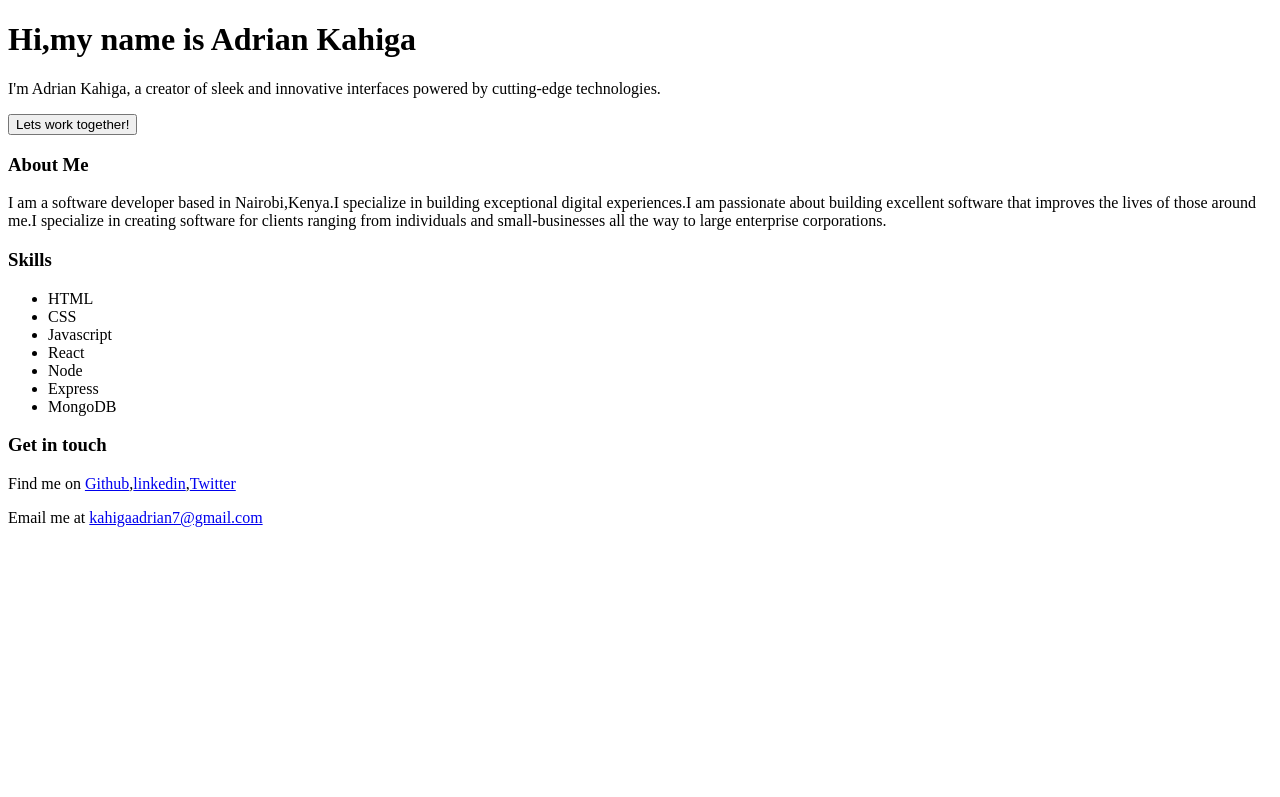
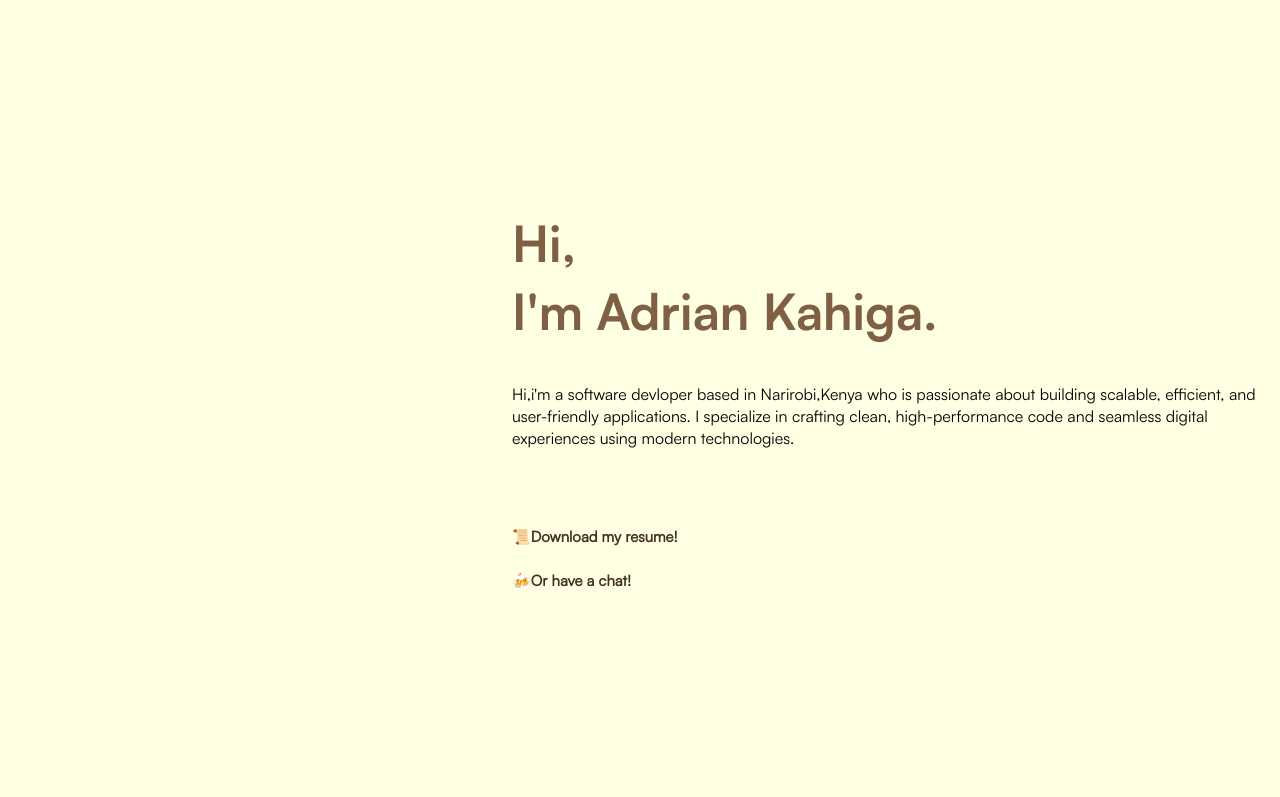
Before and after one commit to kahigaa/my-portfolio, a plain HTML site: page index.html in a window 1280 px wide. Shown: the top 797 px of the page. Drawn offline with Linux system fonts and the light colour scheme.

Commit message:
created style.css and styled header section

```diff
--- a/index.html
+++ b/index.html
@@ -5,19 +5,23 @@
     <meta charset="UTF-8">
     <meta name="viewport" content="width=device-width, initial-scale=1.0">
     <title>My portfolio</title>
-    <link rel="stylesheet" href="./sttyle.css">
+    <link rel="stylesheet" href="./style.css">
 
 </head>
 
 <body>
-    <header class="container">
-        <div>
-            <h1>Hi,my name is Adrian Kahiga</h1>
-            <P>I'm Adrian Kahiga, a creator of sleek and innovative interfaces powered by cutting-edge technologies.</P>
-            <button>Lets work together!</button>
+    <header class="header">
+        <div style="position: relative;padding-left: 40%;">
+            <h1 style="padding-bottom: 5%;font-family: satoshi bold;font-size: 50px;padding-bottom: 0%;">Hi,</h1>
+            <h1 style="padding-bottom: 5%;font-family: satoshi bold;font-size: 50px;">I'm Adrian Kahiga.</h1>
+            <P style="font-family: satoshi regular;">Hi,i'm a software devloper based in Narirobi,Kenya who is
+                passionate about building scalable, efficient, and user-friendly applications. I specialize in crafting
+                clean, high-performance code and seamless digital experiences using modern technologies.</P>
+                <div><button style="padding-top: 10%;border:0cap;font-family: satoshi regular;font-weight: bold;">&#128220;Download my resume!</button></div>
+                <div><button style="padding-top: 3%;border:0cap;font-family: satoshi regular;font-weight: bold;">&#127867;Or have a chat!</button></div>
         </div>
     </header>
-    <section >
+    <section>
         <div>
             <h3>About Me</h3>
             <p>I am a software developer based in Nairobi,Kenya.I specialize in building exceptional digital
--- /dev/null
+++ b/style.css
@@ -0,0 +1,77 @@
+*{margin: 0; padding: 0;}
+
+.header{
+    width: 100%;
+    height: 100vh;
+    display: flex;
+    align-items: center;
+    background-color:#ffffe3;
+}
+
+@font-face {
+    font-family: 'Alpino';
+      src: url('Alpino-Bold.otf');
+
+}
+
+@font-face {
+   font-family: "satoshi bold";
+   src: url(/Satoshi-Bold.otf);
+}
+
+@font-face {
+   font-family: "satoshi regular";
+   src: url(/Satoshi-Regular.otf);
+}
+
+button {
+   display: inline-block;
+   font-size: 15px;
+   font-weight: 15;
+   color:#1d1e18 ;
+   background:#ffffe3;
+   transition: all 0.3s ease;
+   cursor: pointer;
+   color:#412f26;
+}
+
+h1{color:#806044;}
+
+@keyframes slideUp {
+   from {
+       opacity: 0;
+       transform: translateY(50px);
+   }
+   to {
+       opacity: 1;
+       transform: translateY(0);
+   }
+}
+
+h1 {
+   animation: slideUp 1.5s ease-out forwards;
+}
+
+h1:nth-child(1) {
+   animation-delay: 0.3s;
+}
+
+h1:nth-child(2) {
+   animation-delay: 0.3s;
+}
+
+@keyframes slideRight {
+   from {
+       opacity: 0;
+       transform: translateX(-100px);
+   }
+   to {
+       opacity: 1;
+       transform: translateX(0);
+   }
+}
+
+.header p {
+   animation: slideRight 1.5s ease-out forwards;
+   animation-delay: 0.3s;
+}
```
Also changed, not shown: Alpino-Bold.otf (added), Satoshi-Bold.otf (added), Satoshi-Regular.otf (added).
